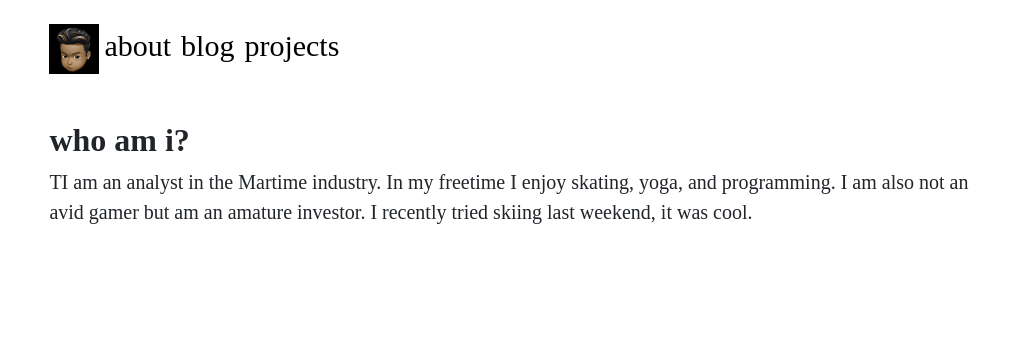
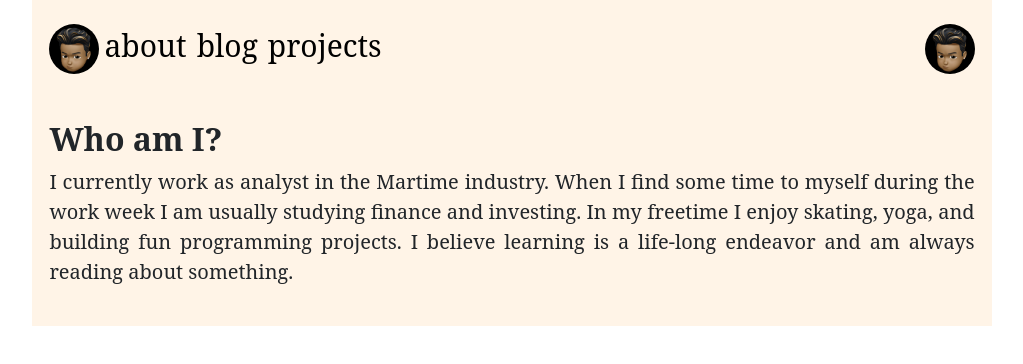
Before and after one commit to jastiglioni/website, a React (Create React App) app: page /about in a window 1280 px wide. Shown: the top 364 px of the page, without its empty margins (128-1151 px from the left). Built offline with nearby package versions, Linux system fonts and the light colour scheme.

Commit message:
messed with navbar, edited home page

```diff
--- a/db.json
+++ b/db.json
@@ -2,7 +2,7 @@
   "article": [
     {
       "id": 1,
-      "likes": 3,
+      "likes": 4,
       "title": "This is the first title",
       "author": "Jacob Castiglioni",
       "body": "Lorem ipsum dolor sit amet, consectetur adipiscing elit, sed do eiusmod tempor incididunt ut labore et dolore magna aliqua. Ut enim ad minim veniam, quis nostrud exercitation ullamco laboris nisi ut aliquip ex ea commodo consequat. Duis aute irure dolor in reprehenderit in voluptate velit esse cillum dolore eu fugiat nulla pariatur. Excepteur sint occaecat cupidatat non proident, sunt in culpa qui officia deserunt mollit anim id est laborum."
--- a/src/components/About.jsx
+++ b/src/components/About.jsx
@@ -5,13 +5,14 @@ const About = () => (
   <div className="main">
     <article>
 
-      <h2>who am i?</h2>
+      <h2>Who am I?</h2>
       {/* <h6>Thi</h6> */}
 
       <p>
-        TI am an analyst in the Martime industry. In my freetime I enjoy skating, yoga, and
-        programming. I am also not an avid gamer but am an amature investor. I recently tried
-        skiing last weekend, it was cool.
+        I currently work as analyst in the Martime industry. When I find some time
+        to myself during the work week I am usually studying finance and investing. In
+        my freetime I enjoy skating, yoga, and building fun programming projects. I believe
+        learning is a life-long endeavor and am always reading about something.
       </p>
     </article>
   </div>
--- a/src/components/Header.jsx
+++ b/src/components/Header.jsx
@@ -11,11 +11,14 @@ const padding = {
 const Header = () => (
 
   <div className="main">
-    <Link to="/"><img src={logo} alt="logo" style={{ maxHeight: '50px', maxWidth: '50px' }} /></Link>
+    <Link to="/"><img src={logo} alt="logo" style={{ maxHeight: '50px', maxWidth: '50px', borderRadius: '50%' }} /></Link>
     {/* <Link style={padding} to="/">home</Link> */}
     <Link style={padding} to="/about">about</Link>
     <Link style={padding} to="/blog">blog</Link>
     <Link style={padding} to="/projects">projects</Link>
+    <div style={{ float: 'right' }}>
+      <Link to="/"><img src={logo} alt="logo" style={{ maxHeight: '50px', maxWidth: '50px', borderRadius: '50%' }} /></Link>
+    </div>
   </div>
 );
 
--- a/src/components/Home.jsx
+++ b/src/components/Home.jsx
@@ -5,11 +5,12 @@ const Home = () => (
   <div className="main">
     <article>
 
-      <h2>welcome to my corner of the internet!</h2>
+      <h2>Welcome to my corner of the Internet!</h2>
       {/* <h6>Thi</h6> */}
 
       <p>
         This is where I post my blogs, projects, or anything else I find interesting.
+        As you can tell, the website in still in development.
       </p>
     </article>
   </div>
--- a/src/index.jsx
+++ b/src/index.jsx
@@ -5,7 +5,9 @@ import App from './App';
 
 ReactDOM.render(
   <React.StrictMode>
+
     <App />
+
   </React.StrictMode>,
   document.getElementById('root'),
 );
--- a/src/styles/Blog.css
+++ b/src/styles/Blog.css
@@ -27,4 +27,5 @@ h2, h6, label {
 
 p {
     font-size: 20px;
+    text-align: justify;
 }
--- a/src/styles/General.css
+++ b/src/styles/General.css
@@ -2,7 +2,8 @@
     font-size: 50px;
     padding: 15px;
     max-width: 1000px;
-    font-family: "American Typewriter";
+    font-family: "serif";
+    background-color: rgb(255, 244, 231);
 
 
 }
```
